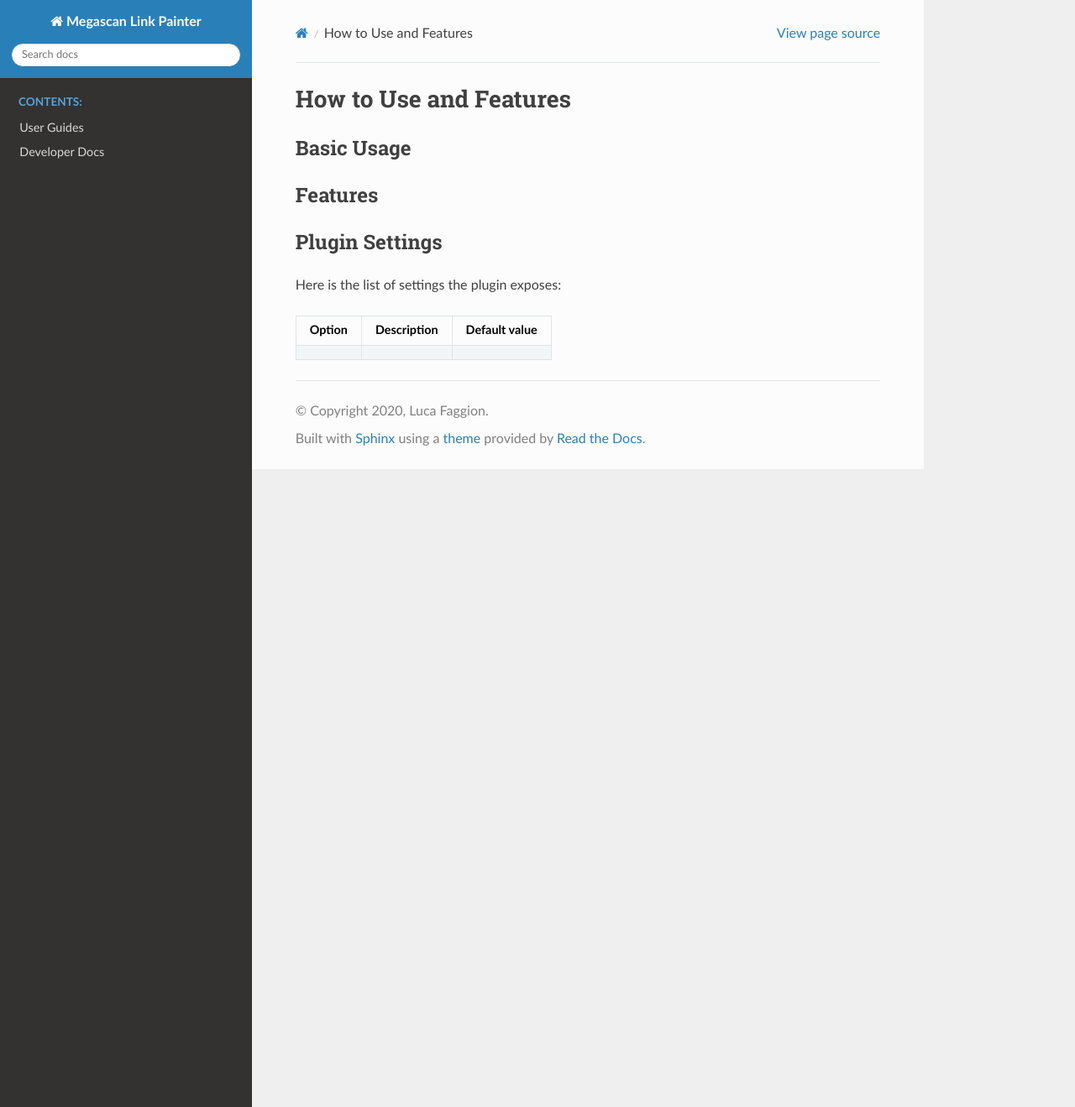
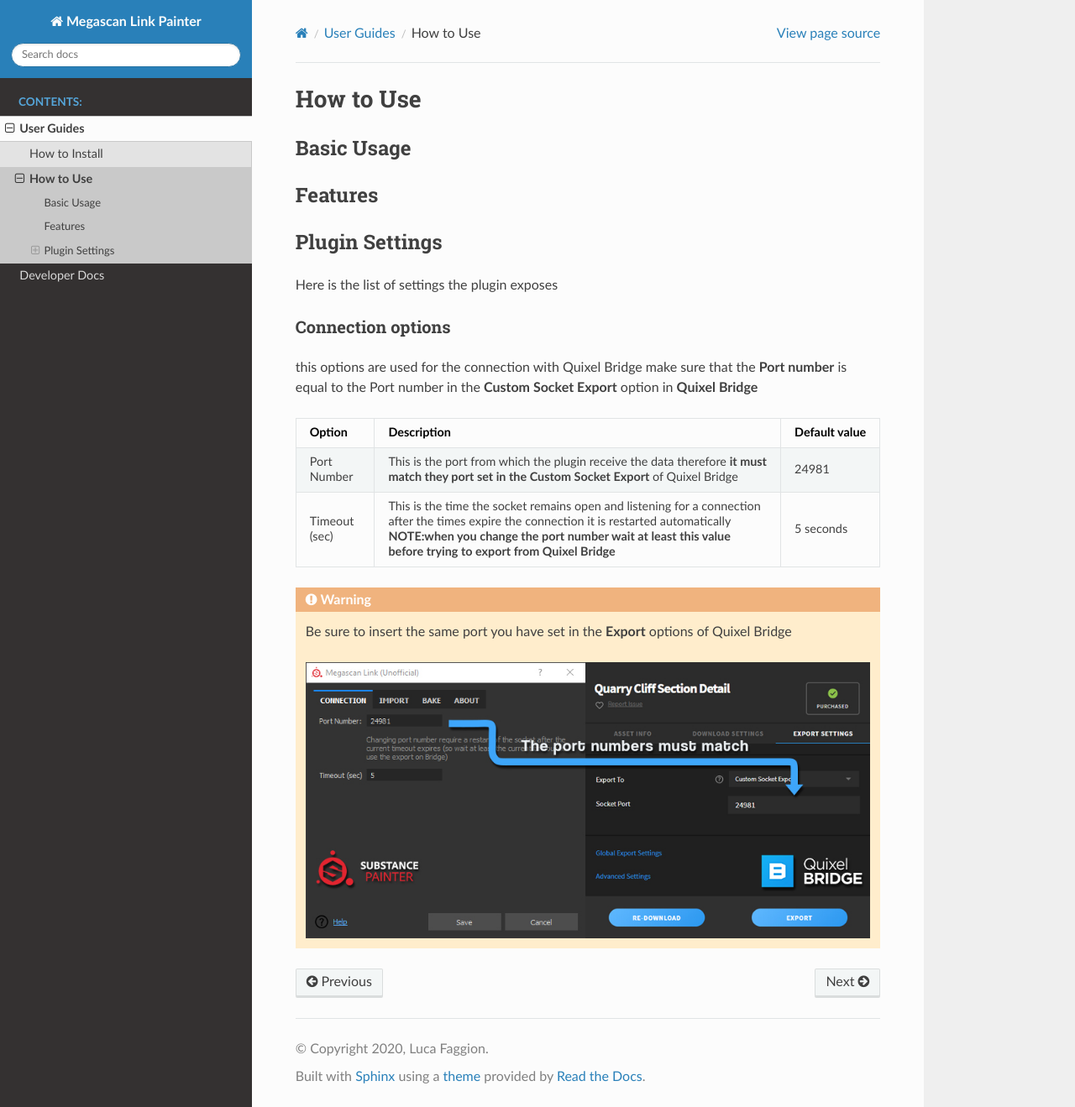
Before and after one commit to Raider-Arts/painter-megascan-link, a Sphinx documentation site: the page built from doc/user_guide_usage.md, in a window 1280 px wide and 1319 px high. Shown: the whole window at 84% size. Built offline with Sphinx 7.4.7 and the Read the Docs theme 2.0.0, drawn with Linux system fonts in a browser that asks for light colours; pages that are not in the unit, such as notebooks, are missing from menus.

Commit message:
[GLOBAL] More work on the user docs

````diff
--- /dev/null
+++ b/doc/_static/style.css
@@ -0,0 +1,3 @@
+.wy-table-responsive table td {
+    white-space: unset;
+}
--- a/doc/conf.py
+++ b/doc/conf.py
@@ -85,6 +85,9 @@
 # so a file named "default.css" will overwrite the builtin "default.css".
 html_static_path = ['_static']
 
+#css style
+html_css_files = ['style.css']
+
 # -- Autostructify -------------------------------------------------
 
 def setup(app):
--- a/doc/modules.rst
+++ b/doc/modules.rst
@@ -4,7 +4,8 @@
 .. toctree::
    :maxdepth: 4
 
-   user_guide
+   user_guide_install
+   user_guide_usage
 
 
 Developer Docs
--- a/doc/user_guide_usage.md
+++ b/doc/user_guide_usage.md
@@ -1,11 +1,22 @@
-# How to Use and Features
+# How to Use
 
 ## Basic Usage
 
 ## Features
 
 ## Plugin Settings
-Here is the list of settings the plugin exposes:
+Here is the list of settings the plugin exposes
+### Connection options
+this options are used for the connection with Quixel Bridge make sure that the **Port number** is equal to the Port number in the **Custom Socket Export** option in **Quixel Bridge**
 
  Option        | Description | Default value
  ------------- |-------------| -------------
+ Port Number | This is the port from which the plugin receive the data therefore **it must match they port set in the Custom Socket Export** of Quixel Bridge | 24981
+ Timeout (sec) | This is the time the socket remains open and listening for a connection after the times expire the connection it is restarted automatically **NOTE:when you change the port number wait at least this value before trying to export from Quixel Bridge** | 5 seconds
+
+```eval_rst
+.. warning::
+    Be sure to insert the same port you have set in the **Export** options of Quixel Bridge
+
+    .. image:: _static/port_number_sbs_bridge.jpg
+```
````
Also changed, not shown: doc/user_guide_install.md (+1 -1 lines), doc/_static/port_number_sbs_bridge.jpg (added).
